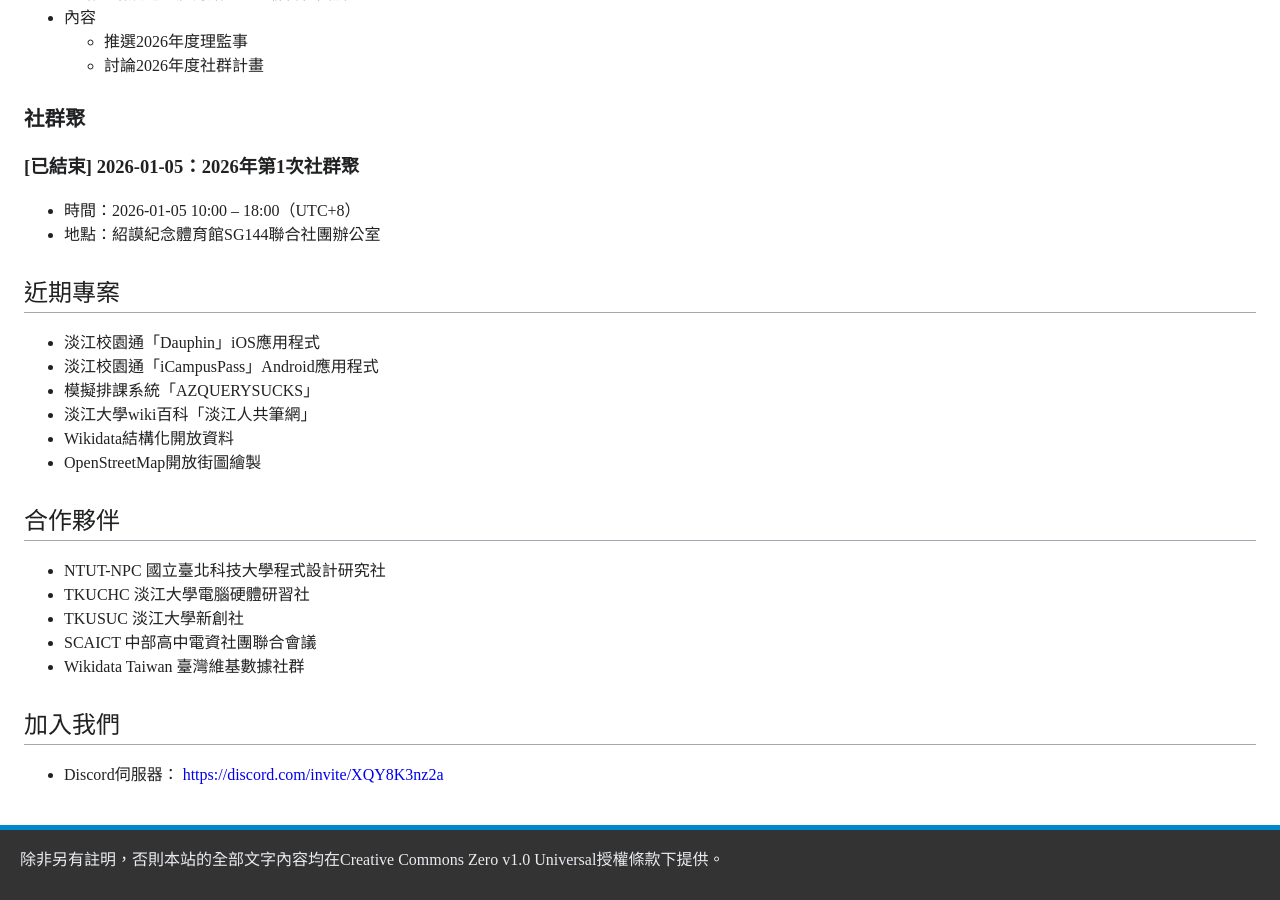
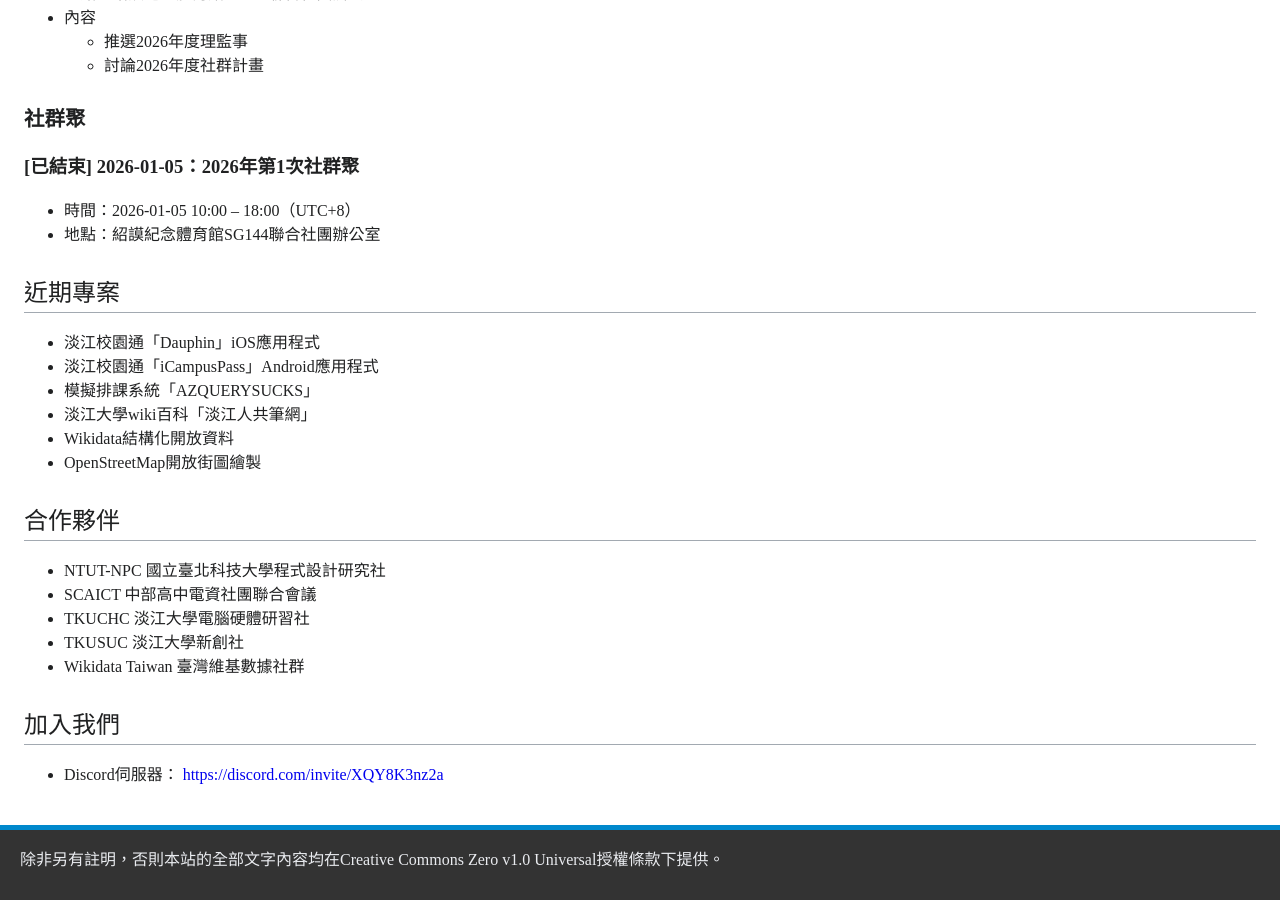
Before and after one commit to tkuitocc/tkuitocc.github.io, a Jekyll site: the page built from docs/zh-Hant-TW/index.md, in a window 1280 px wide and 900 px high, scrolled down 728 px. Built offline with Jekyll 4.4.1, drawn with Linux system fonts in a browser that asks for light colours; our own code applies the rules of GitHub Pages for plain Markdown files.

Commit message:
chore: Update list order

```diff
--- a/docs/zh-Hant-TW/index.md
+++ b/docs/zh-Hant-TW/index.md
@@ -46,9 +46,9 @@
 ## 合作夥伴
 
 * NTUT-NPC 國立臺北科技大學程式設計研究社
+* SCAICT 中部高中電資社團聯合會議
 * TKUCHC 淡江大學電腦硬體研習社
 * TKUSUC 淡江大學新創社
-* SCAICT 中部高中電資社團聯合會議
 * Wikidata Taiwan 臺灣維基數據社群
 
 ## 加入我們
```
Also changed, not shown: docs/en-US/index.md (+1 -1 lines).
